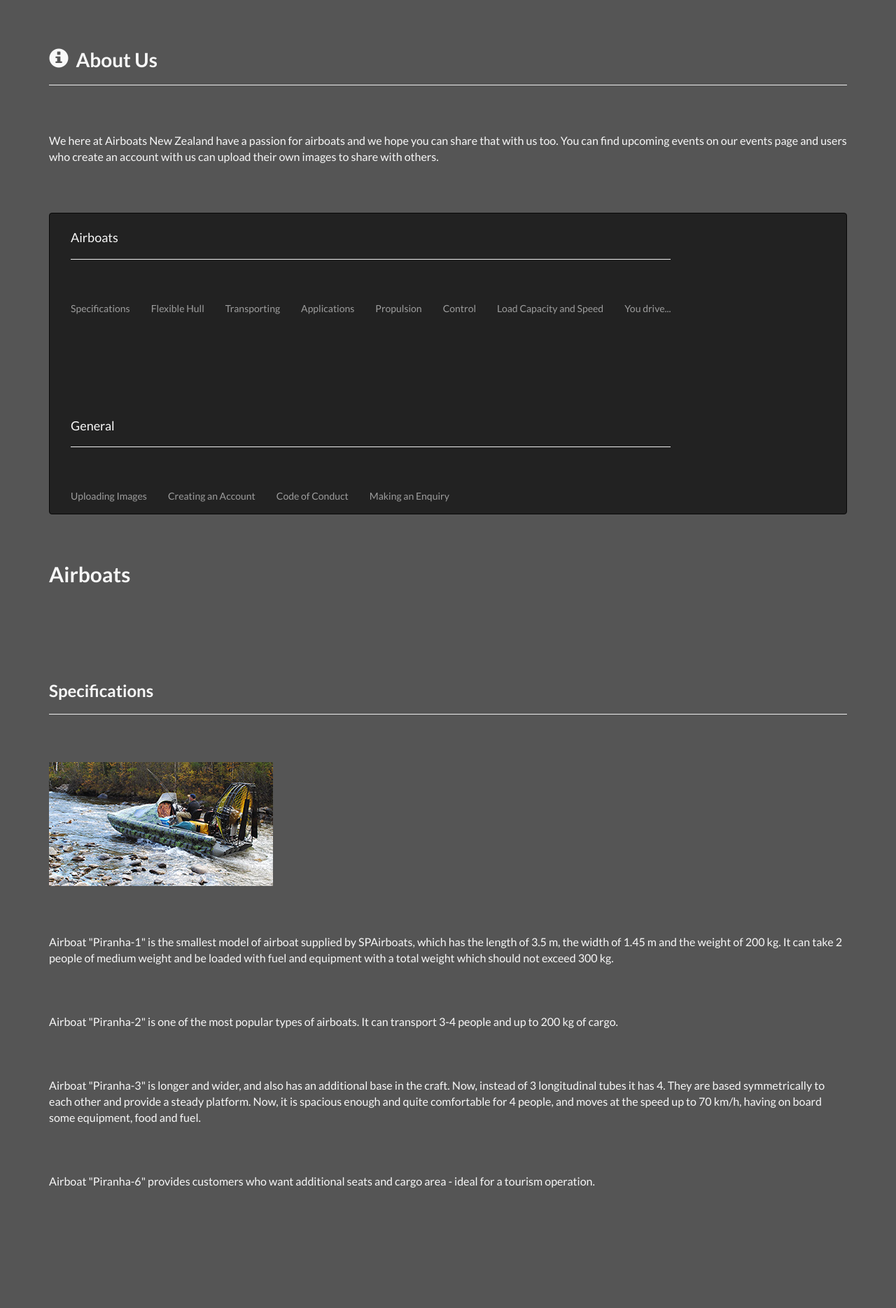
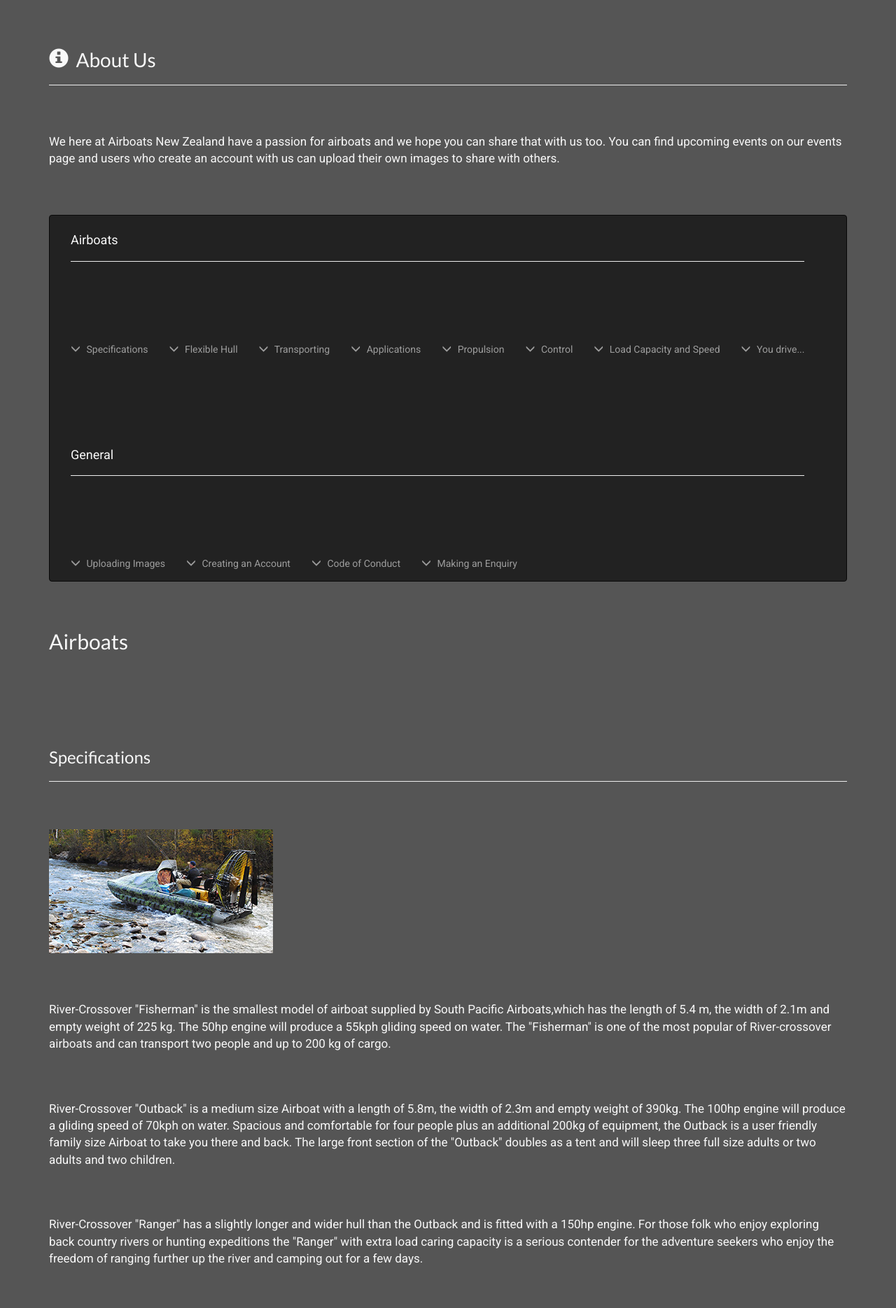
Before and after one commit to Kris-King/AirboatsNZ, a CodeIgniter app: page /site/about in a window 1280 px wide. Shown: the part 51-1920 px from the top of the page at 70% size. Run offline with CodeIgniter, Linux system fonts and the light colour scheme; some libraries are stand-ins or nearby versions.

Commit message:
Merge origin/master
Conflicts:
	application/controllers/auth.php
	application/models/user.php
	application/views/pages/about.php
	application/views/pages/home.php
	application/views/pages/sign_up.php
	application/views/themes/default.php
	assets/themes/default/css/custom.css
	nbproject/project.properties
	nbproject/project.xml

```diff
--- a/application/controllers/images.php
+++ b/application/controllers/images.php
@@ -31,6 +31,7 @@ class Images extends CI_Controller {
     }
 
     public function user_gallery() {
+        $this->output->set_title('User Gallery');
         //Pagination functionality and how it is displayed
         $per_page = 6;
         $uri_segment = 3;
@@ -119,6 +120,7 @@ class Images extends CI_Controller {
         //If uploaded image does not meet upload requirements display error message
         if (!$this->upload->do_upload()) {
             $error = array('error' => $this->upload->display_errors());
+            $this->output->set_title('Upload Error');
             $this->load->view('pages/upload_form', $error);
         } else {//If uploaded image meets upload requirements
             $this->load->model('Image');
--- a/application/views/pages/about.php
+++ b/application/views/pages/about.php
@@ -3,7 +3,7 @@
         <h1><span class="glyphicon glyphicon-info-sign"></span> About Us<hr></h1>
 
         <section class="spacing">
-            <p>
+            <p class="about_page">
                 We here at Airboats New Zealand have a passion for airboats and we hope you can share that with us too.
                 You can find upcoming events on our events page and users who create an account with us can
                 upload their own images to share with others.
@@ -15,20 +15,20 @@
                 <div class="container-fluid">
 
                         <ul class="nav navbar-nav">
-                            <h4 class="pad15">Airboats<hr></h4>
-                            <li><a href="#Specifications">Specifications</a></li>
-                            <li><a href="#Flexible_Hull">Flexible Hull</a></li>
-                            <li><a href="#Transporting">Transporting</a></li>
-                            <li><a href="#Applications">Applications</a></li>
-                            <li><a href="#Propulsion">Propulsion</a></li>
-                            <li><a href="#Control">Control</a></li>
-                            <li><a href="#Load_Capacity">Load Capacity and Speed</a></li>
-                            <li><a href="#You_Drive">You drive...</a></li>
-                            <h4 class="pad15 margin_spacing">General<hr></h4>
-                            <li><a href="#Uploading_Images">Uploading Images</a></li>
-                            <li><a href="#Creating_Account">Creating an Account</a></li>
-                            <li><a href="#Code_of_Conduct">Code of Conduct</a></li>
-                            <li><a href="#Making_Enquiry">Making an Enquiry</a></li>
+                            <h4 class="pad15 about_page">Airboats<hr></h4>
+                            <li class="about_page"><a href="#Specifications"><span class="glyphicon glyphicon-menu-down"></span> Specifications</a></li>
+                            <li class="about_page"><a href="#Flexible_Hull"><span class="glyphicon glyphicon-menu-down"></span> Flexible Hull</a></li>
+                            <li class="about_page"><a href="#Transporting"><span class="glyphicon glyphicon-menu-down"></span> Transporting</a></li>
+                            <li class="about_page"><a href="#Applications"><span class="glyphicon glyphicon-menu-down"></span> Applications</a></li>
+                            <li class="about_page"><a href="#Propulsion"><span class="glyphicon glyphicon-menu-down"></span> Propulsion</a></li>
+                            <li class="about_page"><a href="#Control"><span class="glyphicon glyphicon-menu-down"></span> Control</a></li>
+                            <li class="about_page"><a href="#Load_Capacity"><span class="glyphicon glyphicon-menu-down"></span> Load Capacity and Speed</a></li>
+                            <li class="about_page"><a href="#You_Drive"><span class="glyphicon glyphicon-menu-down"></span> You drive...</a></li>
+                            <h4 class="pad15 margin_spacing about_page">General<hr></h4>
+                            <li class="about_page"><a href="#Uploading_Images"><span class="glyphicon glyphicon-menu-down"></span> Uploading Images</a></li>
+                            <li class="about_page"><a href="#Creating_Account"><span class="glyphicon glyphicon-menu-down"></span> Creating an Account</a></li>
+                            <li class="about_page"><a href="#Code_of_Conduct"><span class="glyphicon glyphicon-menu-down"></span> Code of Conduct</a></li>
+                            <li class="about_page"><a href="#Making_Enquiry"><span class="glyphicon glyphicon-menu-down"></span> Making an Enquiry</a></li>
                         </ul>
                     </div>
                 </div>
@@ -45,20 +45,32 @@
                 <div class="spacing">
                     <img src="<?php echo base_url(); ?>assets/themes/default/images/airboat_img2.jpg" class="img-responsive" alt="About Us - Airboat image 1"/>
                 </div>
-                <p class="spacing">
-                    Airboat "Piranha-1" is the smallest model of airboat supplied by SPAirboats, which has the length of 3.5 m, the width of 1.45 m and the weight of 200 kg.
-                    It can take 2 people of medium weight and be loaded with fuel and equipment with a total weight which should not exceed 300 kg.
+                <p class="spacing about_page">
+                    River-Crossover "Fisherman" is the smallest model of airboat supplied by South Pacific Airboats,which has the length of
+                    5.4 m, the width of  2.1m and empty weight of 225 kg.  The 50hp engine will  produce a 55kph gliding speed on water.
+                    The "Fisherman" is one of the most popular of River-crossover airboats and can transport two people and up to 200 kg of cargo.
                 </p>
-                <p class="spacing">
-                    Airboat "Piranha-2" is one of the most popular types of airboats. It can transport 3-4 people and up to 200 kg of cargo.
+                <p class="spacing about_page">
+                    River-Crossover "Outback" is a medium size Airboat with a length of 5.8m, the width of 2.3m and empty weight of 390kg.
+                    The 100hp engine will produce a gliding speed of 70kph on water. Spacious and comfortable for four people plus an additional
+                    200kg of equipment, the Outback is a user friendly family size Airboat to take you there and back. The large front section
+                    of the "Outback" doubles as a tent and will sleep three full size adults or two adults and two children.
                 </p>
-                <p class="spacing">
-                    Airboat "Piranha-3" is longer and wider, and also has an additional base in the craft. Now, instead of 3 longitudinal tubes it has 4.
-                    They are based symmetrically to each other and provide a steady platform. Now, it is spacious enough and quite comfortable for 4 people,
-                    and moves at the speed up to 70 km/h, having on board some equipment, food and fuel.
+                <p class="spacing about_page">
+                    River-Crossover "Ranger" has a slightly longer and wider hull than the Outback and is fitted with a 150hp engine. For those
+                    folk who enjoy exploring back country rivers or hunting expeditions the "Ranger" with extra load caring capacity is a serious
+                    contender for the adventure seekers who enjoy the freedom of ranging further up the river and camping out for a few days.
                 </p>
-                <p class="spacing" id="Flexible_Hull">
-                    Airboat "Piranha-6" provides customers who want additional seats and cargo area - ideal for a tourism operation.
+                <p class="spacing about_page">
+                    River-Crossover "Discovery" is a 240hp powerful six seat airboat with a gliding speed of 90kph. The hull length is 6.8m, width
+                    2.45m and a carrying capacity of personnel and equipment up to 1000kg. Ideal for tourism, long distance transport or commercial
+                    applications. The Discovery runs extreme shallows and has the power to also take on large river rapids with ease.
+                </p>
+                <p class="spacing about_page" id="Flexible_Hull">
+                    River-Crossover "Explorer" is the largest airboat in the River-Crossover range with a hull length of 7.3m and a width of 2.6m.
+                    Big brother to the Discovery, the ten seat 260hp "Explorer" is very much a tourist operators craft.  Low operational costs and
+                    maintenance makes for an attractive package. Deep water wide lakes to winding stony shallows, or shooting the rapids for fun...
+                    a thrill for all.
                 </p>
             </div>
         </section>
@@ -69,7 +81,7 @@
                 <div class="spacing">
                     <img src="<?php echo base_url(); ?>assets/themes/default/images/airboat_img4.jpg" class="img-responsive" alt="About Us - Airboat image 1"/>
                 </div>
-                <p id="Transporting">
+                <p class="about_page" id="Transporting">
                     The River-Crossover Airboat is a low-weight high-speed all-weather inflatable boat that uses aerodynamic propulsion.
                     The hull comprises of several inflated low pressure pontoons (PVC fabric tubes) that are protected on the underside
                     by reinforced abrasion resistant sections that resemble fish scales. The main advantage of this flexible hull design
@@ -86,7 +98,7 @@
                 <div class="spacing">
                     <img src="<?php echo base_url(); ?>assets/themes/default/images/airboat_img8.jpg" class="img-responsive" alt="About Us - Airboat image 1"/>
                 </div>
-                <p id="Applications">
+                <p class="about_page" id="Applications">
                     Taking you to places where other water craft have difficulty, the River-Crossover Airboats have far more maneuverability and
                     carry twice the load of a hovercraft of a similar size. Also, River-Crossover Airboats will run extreme shallows
                     without being grounded as compared to a jet boat.
@@ -101,7 +113,7 @@
                 <div class="spacing">
                     <img src="<?php echo base_url(); ?>assets/themes/default/images/airboat_img6.jpg" class="img-responsive" alt="About Us - Airboat image 1"/>
                 </div>
-                <p id="Propulsion">
+                <p class="about_page" id="Propulsion">
                     Safe and easily operated, the all-weather River-Crossover Airboat can be used for fishing and hunting,
                     sightseeing and adventure tourism, search and rescue in tidal and frequently flooded areas, geological
                     exploration purposes, military applications, or just having a boatload of fun with family and friends.
@@ -116,7 +128,7 @@
                 <div class="spacing">
                     <img src="<?php echo base_url(); ?>assets/themes/default/images/airboat_img5.jpg" class="img-responsive" alt="About Us - Airboat image 1"/>
                 </div>
-                <p id="Control">
+                <p class="about_page" id="Control">
                     In South Pacific countries: Suzuki, Subaru and Toyota automobile engines power the series of River-Crossover Airboats.
                     The engines range from 1.2-litre to 4.2-litre and are fitted with an aviation reduction gearbox coupled to a wide blade
                     low noise composite aero propeller.
@@ -131,7 +143,7 @@
                 <div class="spacing">
                     <img src="<?php echo base_url(); ?>assets/themes/default/images/airboat_img3.jpg" class="img-responsive" alt="About Us - Airboat image 1"/>
                 </div>
-                <p id="Load_Capacity">
+                <p class="about_page" id="Load_Capacity">
                     There are two Aerodynamic rudders for the small to medium craft and four on the larger craft. Positioned in the propeller slipstream,
                     the rudders are angled inward toward the top pivot point like an inverted V .This style of rudder setting has a desirable
                     tendency to lean the craft into the turn and assist maneuvering in narrow winding rivers or confined areas.
@@ -146,11 +158,11 @@
                 <div class="spacing">
                     <img src="<?php echo base_url(); ?>assets/themes/default/images/airboat_img8.jpg" class="img-responsive" alt="About Us - Airboat image 1"/>
                 </div>
-                <p id="You_Drive">
-                    Currently there are six River-Crossover Airboats to choose  from, ranging from a 4-seat 500kg loading capacity, to a 10-seat 1200kg
-                    loading capacity, or a combination of seating and cargo.  Also, variants of seating placement and style are available within the range.
-                    Speeds attainable on water will depend on the loading of the Airboat, although in general, 70km/h for the smaller Airboats and up to
-                    110km/h for the larger more powerful Airboats.
+                <p class="about_page" id="You_Drive">
+                    Currently there are five River-Crossover Airboats to choose from, ranging from a 2-seat 500kg loading capacity, to a 10-seat 1200kg
+                    loading capacity, or a combination of seating and cargo. Also, variants of seating placement and style are available within the range.
+                    Speeds attainable on water will depend on the loading of the Airboat, although in general, 70km/h for the smaller Airboats and up to 110km/h
+                    for the larger more powerful Airboats.
                 </p>
 
             </div>
@@ -162,7 +174,7 @@
                 <div class="spacing">
                     <img src="<?php echo base_url(); ?>assets/themes/default/images/airboat_img7.jpg" class="img-responsive" alt="About Us - Airboat image 1"/>
                 </div>
-                <p>
+                <p class="about_page">
                     Easy to drive, our River-Crossover Airboats will take you to places that were previously unreachable with other craft.
                     We are sure, that once you try our Airboats, you'll have a smile on your face as wide as the Pacific Ocean....
                 </p>
@@ -176,7 +188,7 @@
 
         <section class="spacing margin_spacing">
             <h3>Uploading Images<hr></h3>
-            <p id="Creating_Account">
+            <p class="about_page" id="Creating_Account">
                 As a registered user you can use the upload page to upload your own airboat images to the user gallery.
                 Maximum upload sizes and accepted image formats can be found displayed on the upload image page.
                 On this page you can also view a list of instructions to walk you through the uploading process.
@@ -188,7 +200,7 @@
 
         <section class="spacing element_spacing">
             <h3>Creating an Account<hr></h3>
-            <p id="Code_of_Conduct">
+            <p class="about_page" id="Code_of_Conduct">
                 To access certain features on this site one must first create an account with us.
                 The process is very simple and will only take a moment to fill in. All fields are required
                 and must be filled in to complete the sign up process. All information provided by you is kept strictly
@@ -200,7 +212,7 @@
 
         <section class="spacing element_spacing">
             <h3>Code of Conduct<hr></h3>
-            <p id="Making_Enquiry">
+            <p class="about_page" id="Making_Enquiry">
                 One of the main features of this site is sharing and inspiring other airboat users with images uploaded by our
                 registered users. While we encourage this we however do not condone the sharing of offensive imagery.
                 Any image/s deemed overtly offensive to other users will be removed from this site immediately.
@@ -213,7 +225,7 @@
 
         <section class="spacing element_spacing">
             <h3>Making an Enquiry<hr></h3>
-            <p>
+            <p class="about_page">
                 If you are interested in purchasing an airboat then you can make an enquiry with the site owner who can then
                 direct you to a company which is handling the purchase of Airboats. If you don't want
                 to make an enquiry about the purchase of an airboat but want to report an image you can also make an enquiry. You can
--- a/application/views/pages/home.php
+++ b/application/views/pages/home.php
@@ -13,7 +13,7 @@
                 <img src="<?php echo base_url(); ?>assets/themes/default/images/Site_Logo.png" class="img-responsive col-md-offset-3" alt="Site Logo"/>
             </div>
             <div class="element_spacing col-md-6">
-                <h2 class="text-uppercase">An experience unlike any other</h2>
+                <h2 class="text-uppercase tag-line">An experience unlike any other</h2>
                 <p class="element_spacing">
                     We are passionate about airboats and hope you are too.
                     It is our mission to provide users the ability to share their experiences with others.
--- a/application/views/themes/default.php
+++ b/application/views/themes/default.php
@@ -45,8 +45,9 @@
         <link href="<?php echo base_url(); ?>assets/themes/default/css/litebox.css" rel="stylesheet">
         <link href="<?php echo base_url(); ?>assets/themes/default/css/general.css" rel="stylesheet">
         <link href="<?php echo base_url(); ?>assets/themes/default/css/custom.css" rel="stylesheet">
+        <link rel="stylesheet" href="//code.jquery.com/ui/1.11.4/themes/smoothness/jquery-ui.css">
         <link href='http://fonts.googleapis.com/css?family=Lato:400,700' rel='stylesheet' type='text/css'>
-        <link rel="stylesheet" href="//code.jquery.com/ui/1.11.4/themes/smoothness/jquery-ui.css">
+        <link href='http://fonts.googleapis.com/css?family=Roboto' rel='stylesheet' type='text/css'>
 
 
         <script src="<?php echo base_url(); ?>assets/themes/default/js/bootstrap.min.js"></script>
--- a/assets/themes/default/css/custom.css
+++ b/assets/themes/default/css/custom.css
@@ -44,7 +44,6 @@ html,body{
 }
 
 
-
 #about{
     min-height:100%;
     padding:10px;
@@ -70,37 +69,30 @@ html,body{
     color:#efefef;
 }
 
-.wrapper{
-    padding: 100px 0 0 0;
-    background-color:#555555;
-    color:#F8F8F8;
-}
-span {
-    margin-right: 5px;
+
+#events{
+    min-height:100%;
+    padding:10px;
+    /*        Attribution: http://commons.wikimedia.org/wiki/File:BoogalooAudienceNOLA2009.JPG     */
+    background-image: url(../images/events_img.JPG);
 }
 
-h3,h2{
-    margin-bottom: 6%;
-    font-weight: bold;
-}
-
-h1{
-    margin-bottom: 6%;
-    font-weight: bold;
-    font-size: 28px;
-}
-
-p{
-    font-size: 16px;
+#upload{
+    min-height:100%;
+    padding:10px;
+    background-image: url(../images/upload_img.jpg);
 }
 
 .spacing {
     margin-bottom: 6%;
 }
 
-a.btn-lg{
-    text-decoration: none;
+.wrapper{
+    padding: 100px 0 0 0;
+    background-color:#555555;
+    color:#F8F8F8;
 }
+
 
 .element_spacing {
     margin-top: 12%;
@@ -115,15 +107,36 @@ a.btn-lg{
     margin-bottom:5%;
 }
 
-#events{
-    min-height:100%;
-    padding:10px;
-    /*        Attribution: http://commons.wikimedia.org/wiki/File:BoogalooAudienceNOLA2009.JPG     */
-    background-image: url(../images/events_img.JPG);
+
+.about_page, .events_page, .upload_page {
+    font-family: 'Roboto', sans-serif;
+    word-wrap:normal;
 }
 
-#upload{
-    min-height:100%;
-    padding:10px;
-    background-image: url(../images/upload_img.jpg);
+.tag-line, .img-title{
+    font-weight: bold;
 }
+
+
+span {
+    margin-right: 5px;
+}
+
+h3,h4{
+    margin-bottom: 6%;
+}
+
+
+h1{
+    margin-bottom: 6%;
+    font-size: 28px;
+}
+
+p{
+    font-size: 17px;
+}
+
+
+a.btn-lg{
+    text-decoration: none;
+}
```
Also changed, not shown: application/views/pages/event.php (+15 -13 lines), application/views/pages/events.php (+24 -13 lines), application/views/pages/upload_form.php (+13 -13 lines).
